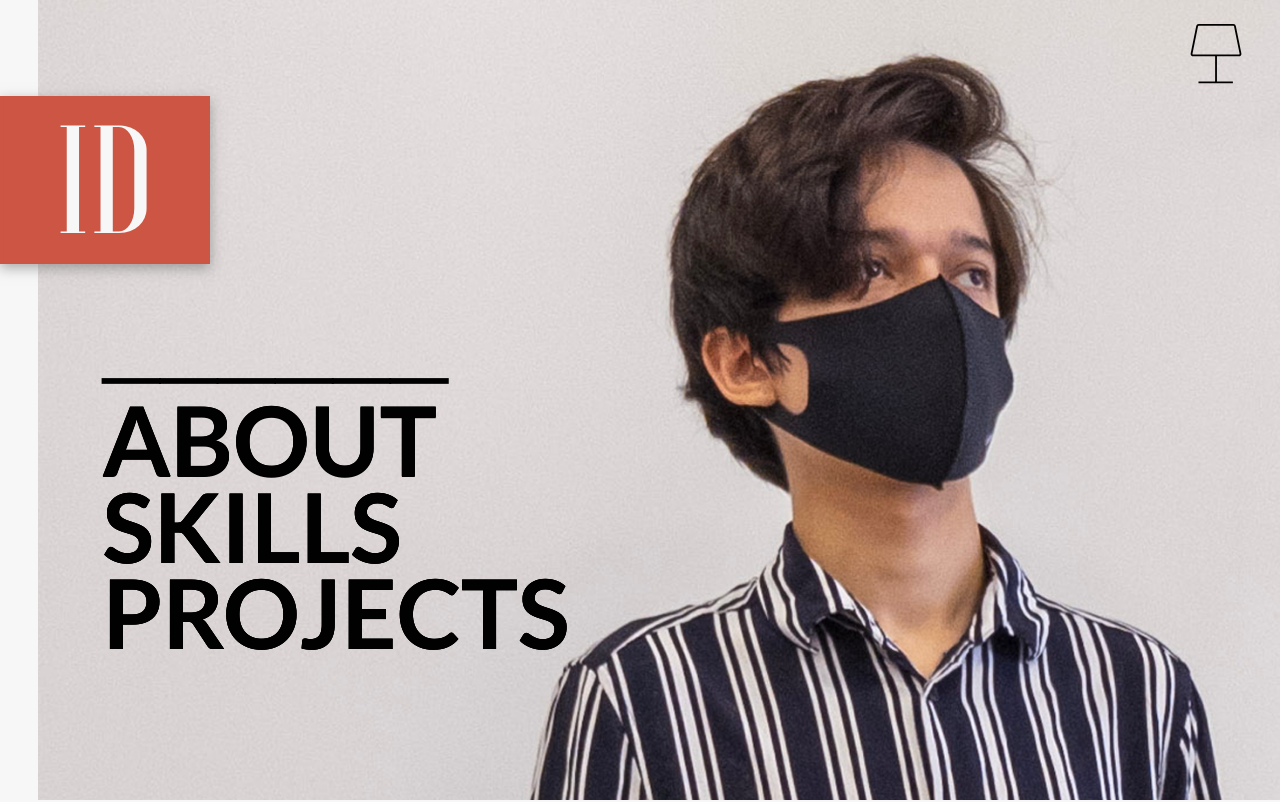
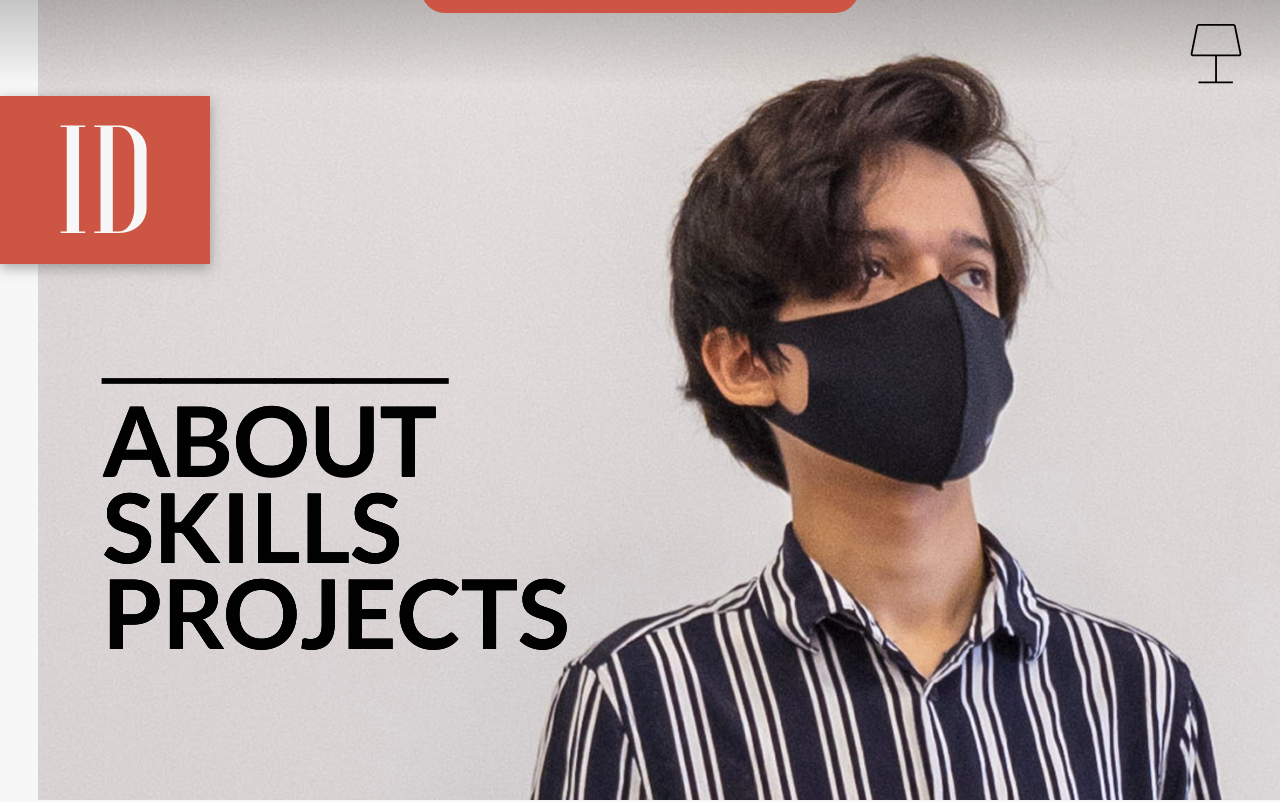
Before and after one commit to IanDab47/portfolio, a Next.js app: page / in a window 1280 px wide. Shown: the top 802 px of the page. Built offline with nearby package versions, Linux system fonts and the light colour scheme.

Commit message:
adds scrollspy animations for skills and projects section

```diff
--- a/components/about.js
+++ b/components/about.js
@@ -82,6 +82,7 @@
       return (
         <section
           key={`card_${i}`}
+          id={`card_${i}`}
           className={`
             ${
               z === 0 ? styles.plxBack :
@@ -101,7 +102,7 @@
   }
 
   return (
-    <div className={styles.aboutWrapper}>
+    <div id='about-inner' className={styles.aboutWrapper}>
       {cards}
     </div >
   )
--- a/components/aboutCard.js
+++ b/components/aboutCard.js
@@ -85,7 +85,7 @@
   // if(info.styles.width > 0) console.log(z, info.styles, cardStyles.posX, cardStyles.posY)
 
   return (
-    <div
+    <div id={`card_${i}:${z}`}
       className={`
         ${styles.card}
         ${z === 2 ? styles.clickMe : null}
--- a/components/modeSwitch.js
+++ b/components/modeSwitch.js
@@ -3,7 +3,7 @@
   const darkLamp = '/dark-lamp.svg'
 
   return (
-    <div style={{
+    <div id='mode-switch' style={{
       position: 'absolute',
       top: 0, right: 0,
       width: 'clamp(1.8rem, 4vw, 4vw)',
--- a/components/navBar.js
+++ b/components/navBar.js
@@ -4,7 +4,7 @@
 
 export default function NavBar({ isDark }) {
   return (
-    <nav className={`${styles.navWrapper} ${isDark ? styles.dark : null}`}>
+    <nav id='nav-bar' className={`${styles.navWrapper} ${isDark ? styles.dark : null}`}>
       <div className={`${styles.nav}`}>
         <Link href='#'>Home</Link>{' - '}
 
--- a/components/projects.js
+++ b/components/projects.js
@@ -2,9 +2,17 @@
 import main from '../styles/Home.module.css'
 import styles from '../styles/Projects.module.css'
 
-export default function Projects({ loading }) {
+export default function Projects({ loading, loadedPage }) {
   return (
-    <section id='projects' className={`${styles.projectsWrapper} ${loading ? null : main.hidden}`}>
+    <section id='projects'
+      className={`
+      ${styles.projectsWrapper}
+      ${main.revealPage}
+      ${main.waiting}
+      ${loading ? null : main.hidden}
+      ${loadedPage ? main.display : null}
+  `}
+    >
       Section about projects
     </section>
   )
--- a/components/skills.js
+++ b/components/skills.js
@@ -2,9 +2,18 @@
 import main from '../styles/Home.module.css'
 import styles from '../styles/Skills.module.css'
 
-export default function Skills({ loading }) {
+export default function Skills({ loading, loadedPage }) {
+  console.log(loadedPage)
   return (
-    <section id='skills' className={`${styles.skillsWrapper} ${loading ? null : main.hidden}`}>
+    <section id='skills'
+      className={`
+        ${styles.skillsWrapper}
+        ${main.revealPage}
+        ${main.waiting}
+        ${loading ? null : main.hidden}
+        ${loadedPage ? main.display : null}
+      `}
+    >
       Section about skills
     </section>
   )
--- a/pages/_app.js
+++ b/pages/_app.js
@@ -19,9 +19,9 @@
   return (
     <>
       {/* header */}
-      {/* <NavBar
+      <NavBar
         isDark={isDark}
-      /> */}
+      />
       {/* aside */}
       <Component {...pageProps}
         isDark={isDark}
--- a/pages/index.js
+++ b/pages/index.js
@@ -15,20 +15,24 @@
 import About from '../components/about'
 import Skills from '../components/skills'
 import Projects from '../components/projects'
+import Scrollspy from 'react-scrollspy'
 
 export default function Home({ isDark, setIsDark }) {
   // States
   const [delay, setDelay] = useState(800)
-  const [loading, setLoading] =useState(false)
+  const [offsetY, setOffsetY] = useState(540)
+  const [loading, setLoading] = useState(false)
   const [loadPage, setLoadPage] = useState(null)
+  const [loadedPages, setLoadedPages] = useState([])
   const [displayHome, setDisplayHome] = useState(null)
   const [screenWidth, setScreenWidth] = useState(0)
 
   // Hooks
   useEffect(() => {
     if(screenWidth === 0) setScreenWidth(window.innerWidth)
+    setOffsetY(innerHeight / 5 * -2)
 
-    console.log(window)
+    // console.log(window)
 
     function handleResize() {
       setScreenWidth(window.innerWidth)
@@ -39,11 +43,17 @@
     return _ => window.removeEventListener('resize', handleResize)
   }, [screenWidth])
 
+  useEffect(() => console.log(loadedPages), [loadedPages])
+
   // Handlers
   const killLoad = () => {
     setLoading(true)
     setLoadPage(styles.fadeOut)
     setDisplayHome(styles.glassOff)
+  }
+
+  const animatePageLoad = (e) => {
+    if(e.id && !loadedPages.includes(e.id)) setLoadedPages([...loadedPages, e.id])
   }
 
   const addDelay = () => {
@@ -59,12 +69,19 @@
         <link rel="icon" href="/favicon.ico" />
       </Head>
 
+      <Scrollspy
+        items={ ['loading', 'about', 'skills', 'projects'] }
+        currentClassName={''}
+        onUpdate={e => animatePageLoad(e)}
+        offset={offsetY}
+      >
+
       <ModeSwitch
         isDark={isDark}
         setIsDark={setIsDark}
       />
 
-      <div className={`${styles.center} ${styles.cover} ${loadPage}`}>
+      <div id='loading' className={`${styles.center} ${styles.cover} ${loadPage}`}>
         <Loading
           killLoad={killLoad}
           addDelay={addDelay}
@@ -79,11 +96,11 @@
           style={{'--curr-w': screenWidth}}
         />
 
-        <div>
+        <div id='home-header'>
           <h1 className={styles.homeHeader}>ID</h1>
         </div>
 
-        <div style={{ marginLeft: '8vw' }}>
+        <div id='table-of-contents' style={{ marginLeft: '8vw' }}>
           <p>______</p>
           <div className={`TABLE OF CONTENTS`} >
             <a href='#about' value='about'>about</a>
@@ -100,11 +117,14 @@
 
         <Skills
           loading={loading}
+          loadedPage={loadedPages.includes('skills')}
         />
 
         <Projects
           loading={loading}
+          loadedPage={loadedPages.includes('projects')}
         />
+      </Scrollspy>
 
     </div>
   )
--- a/pages/test.js
+++ b/pages/test.js
@@ -35,9 +35,6 @@
         <section className={`${styles.hidden} ${something.includes('section-3') ? styles.reveal : null}`} id="section-3">section 3</section>
       </Scrollspy>
       </nav>
-
-
-
     </div>
   )
 }
--- a/styles/Home.module.css
+++ b/styles/Home.module.css
@@ -18,6 +18,18 @@
 
 .hidden {
   display: none !important;
+}
+
+.waiting {
+  opacity: 0;
+}
+
+.display {
+  opacity: 1;
+}
+
+.revealPage {
+  transition: opacity 3s cubic-bezier(.1,.8,.2,1);
 }
 
 .center {
--- a/styles/NavBar.module.css
+++ b/styles/NavBar.module.css
@@ -62,7 +62,7 @@
 }
 
 /* DARK */
-.dark .nav:hover {
+.dark .nav:is(:hover, :focus, :focus-within, :active) {
   color: var(--fnt-main);
 }
 
--- a/styles/globals.css
+++ b/styles/globals.css
@@ -13,6 +13,12 @@
   src: url('../public/fonts/Voga-Medium.otf');
   font-weight: medium;
   font-style: normal;
+}
+
+* {
+  box-sizing: border-box;
+  padding: 0;
+  margin: 0;
 }
 
 :root {
@@ -52,9 +58,12 @@
   text-decoration: none;
 }
 
-* {
-  box-sizing: border-box;
-  margin: 0;
+ul {
+  pointer-events: none;
+}
+
+ul * {
+  pointer-events: auto;
 }
 
 ::-webkit-scrollbar {
```
Lines whose indentation alone changed are shown as unchanged.
